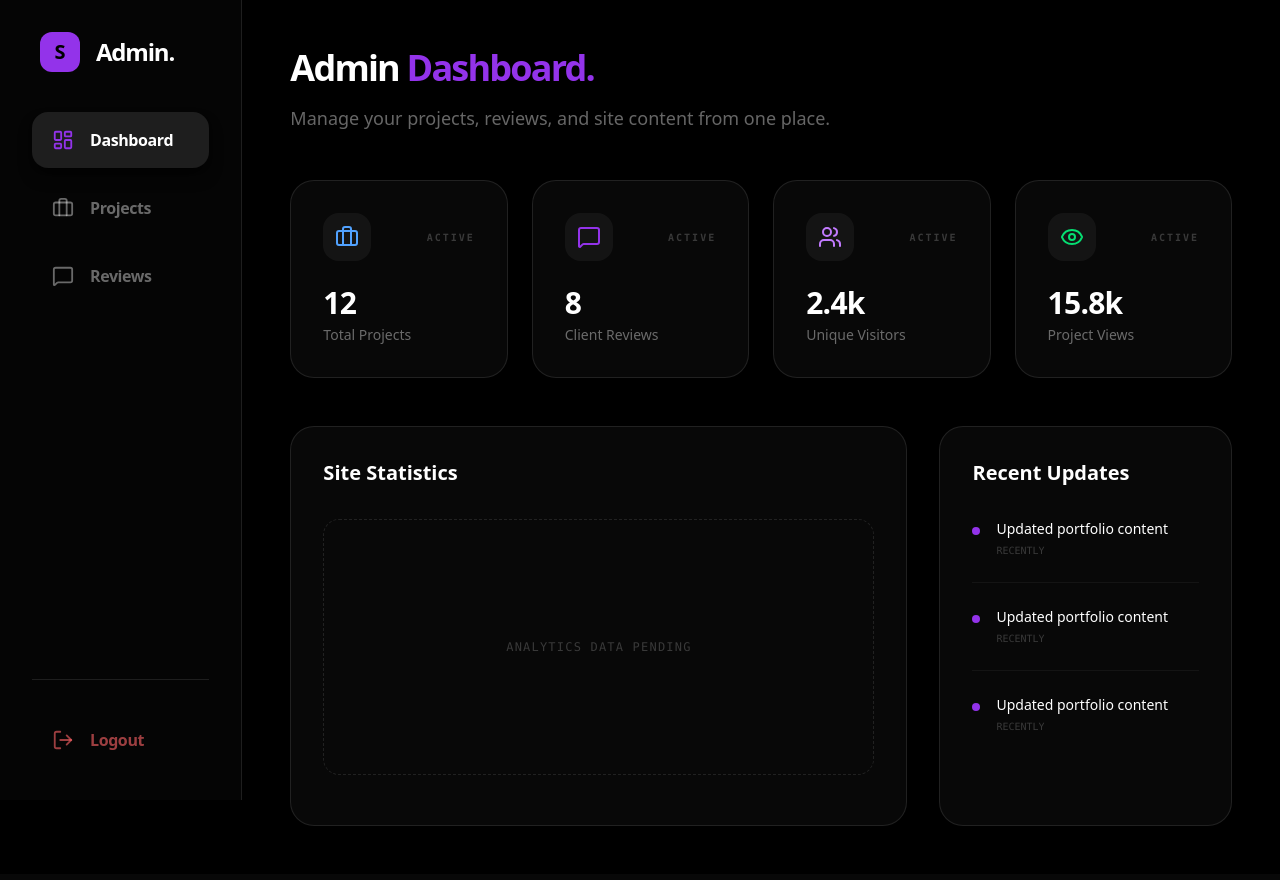
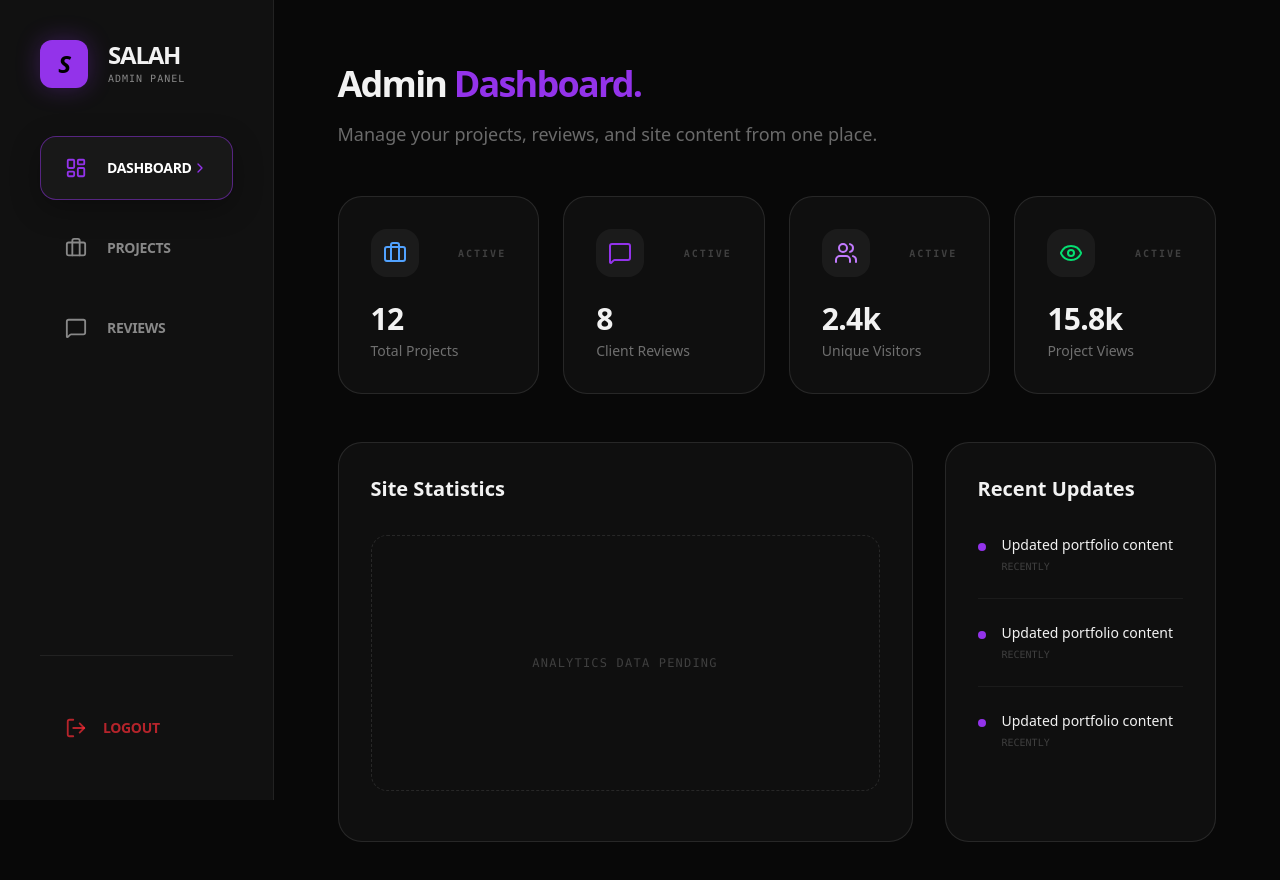
Before and after one commit to salahuddingfx/Portfolio_Admin, a Next.js app: page / in a window 1280 px wide. Shown: the top 880 px of the page. Built offline with nearby package versions, Linux system fonts and the light colour scheme; sample sign-in values are in the browser's storage.

Commit message:
feat: create DashboardShell layout component with sidebar navigation and authentication check

```diff
--- a/src/components/DashboardShell.tsx
+++ b/src/components/DashboardShell.tsx
@@ -1,6 +1,6 @@
 'use client';
 
-import { LayoutDashboard, Briefcase, MessageSquare, LogOut } from 'lucide-react';
+import { LayoutDashboard, Briefcase, MessageSquare, LogOut, ChevronRight } from 'lucide-react';
 import Link from 'next/link';
 import { usePathname, useRouter } from 'next/navigation';
 import { useEffect, useState } from 'react';
@@ -12,7 +12,7 @@ export default function DashboardShell({ children }: { children: React.ReactNode
 
   useEffect(() => {
     setMounted(true);
-    const token = localStorage.getItem('token');
+    const token = typeof window !== 'undefined' ? localStorage.getItem('token') : null;
     if (!token && pathname !== '/login') {
       router.push('/login');
     }
@@ -33,47 +33,55 @@ export default function DashboardShell({ children }: { children: React.ReactNode
   };
 
   return (
-    <div className="flex min-h-screen bg-black text-white">
+    <div className="flex min-h-screen bg-[var(--background)] text-[var(--foreground)]">
       {/* Sidebar */}
-      <aside className="w-72 border-r border-white/10 flex flex-col p-8 space-y-10 bg-white/[0.02] backdrop-blur-3xl sticky top-0 h-screen">
-        <div className="flex items-center gap-4 px-2">
-          <div className="w-10 h-10 bg-accent rounded-xl flex items-center justify-center shadow-[0_0_20px_rgba(var(--accent-rgb),0.3)]">
-            <span className="font-bold text-black text-xl">S</span>
+      <aside className="w-80 border-r border-[var(--border)] flex flex-col p-10 space-y-12 bg-[var(--surface)] sticky top-0 h-screen">
+        <div className="flex items-center gap-5">
+          <div className="w-12 h-12 bg-[var(--accent)] rounded-xl flex items-center justify-center shadow-[0_0_25px_rgba(147,51,234,0.3)]">
+            <span className="font-bold text-black text-2xl tracking-tighter italic">S</span>
           </div>
-          <span className="font-display font-black text-2xl tracking-tighter">Admin.</span>
+          <div>
+            <h1 className="font-black text-2xl tracking-tighter uppercase leading-none">Salah</h1>
+            <p className="text-[10px] font-mono text-[var(--muted)] tracking-widest uppercase mt-1">Admin Panel</p>
+          </div>
         </div>
 
-        <nav className="flex-grow space-y-3">
+        <nav className="flex-grow space-y-4">
           {navItems.map((item) => (
             <Link
               key={item.name}
               href={item.href}
-              className={`flex items-center gap-4 px-5 py-4 rounded-2xl transition-all duration-500 group ${
+              className={`flex items-center justify-between px-6 py-5 rounded-2xl transition-all duration-500 group border ${
                 pathname === item.href
-                  ? 'bg-white/10 text-white shadow-lg shadow-black/50'
-                  : 'text-white/40 hover:bg-white/5 hover:text-white'
+                  ? 'bg-[var(--surface-2)] border-[var(--accent)]/50 text-white shadow-[0_8px_30px_rgb(0,0,0,0.3)]'
+                  : 'text-[var(--muted)] border-transparent hover:bg-[var(--surface-2)] hover:text-white'
               }`}
             >
-              <item.icon size={22} className={`${pathname === item.href ? 'text-accent' : 'group-hover:text-accent'} transition-colors`} />
-              <span className="font-semibold tracking-tight">{item.name}</span>
+              <div className="flex items-center gap-5">
+                <item.icon size={22} className={`${pathname === item.href ? 'text-[var(--accent)]' : 'group-hover:text-[var(--accent)]'} transition-colors`} />
+                <span className="font-bold tracking-tight text-sm uppercase">{item.name}</span>
+              </div>
+              {pathname === item.href && <ChevronRight size={16} className="text-[var(--accent)]" />}
             </Link>
           ))}
         </nav>
 
-        <div className="pt-8 border-t border-white/10">
+        <div className="pt-10 border-t border-[var(--border)]">
           <button
             onClick={handleLogout}
-            className="w-full flex items-center gap-4 px-5 py-4 rounded-2xl text-red-400/60 hover:text-red-400 hover:bg-red-400/5 transition-all duration-500 group"
+            className="w-full flex items-center gap-4 px-6 py-5 rounded-2xl text-red-500/70 hover:text-red-500 hover:bg-red-500/5 transition-all duration-500 group border border-transparent hover:border-red-500/20"
           >
             <LogOut size={22} className="group-hover:-translate-x-1 transition-transform" />
-            <span className="font-semibold tracking-tight">Logout</span>
+            <span className="font-bold tracking-tight text-sm uppercase">Logout</span>
           </button>
         </div>
       </aside>
 
       {/* Main Content */}
-      <main className="flex-grow p-12 overflow-y-auto max-w-7xl mx-auto w-full">
-        {children}
+      <main className="flex-grow p-16 overflow-y-auto w-full">
+        <div className="max-w-6xl mx-auto">
+          {children}
+        </div>
       </main>
     </div>
   );
```
